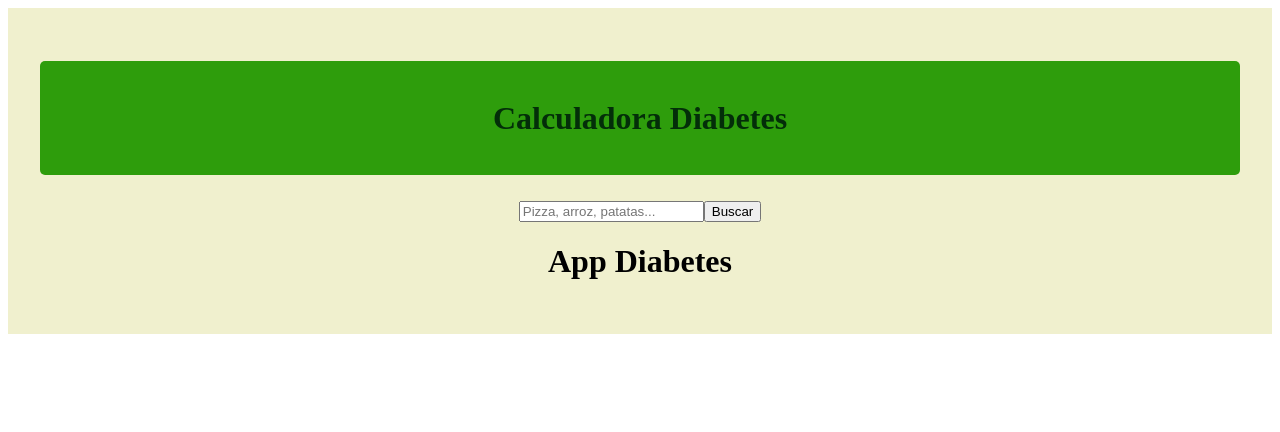
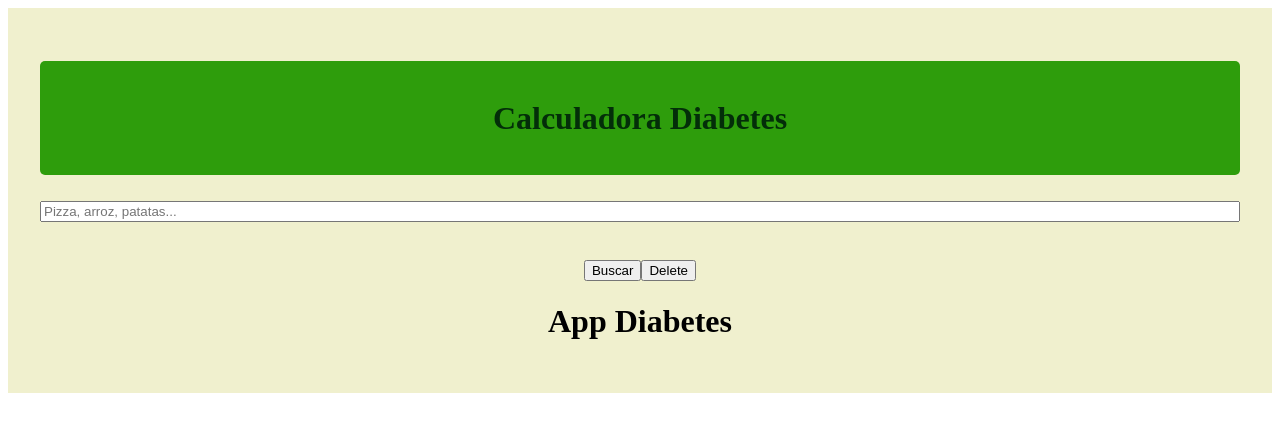
Before and after one commit to rortegaez/diabetes, a React (Vite) app: page / in a window 1280 px wide. Shown: the top 432 px of the page. Built offline with nearby package versions, Linux system fonts and the light colour scheme.

Commit message:
create buttonclick

```diff
--- /dev/null
+++ b/src/components/component/ButtonClick.jsx
@@ -0,0 +1,9 @@
+export const ButtonClick = ({ type, name, onClick }) => {
+  return (
+    <>
+      <button type={type} onClick={onClick}>
+        {name}
+      </button>
+    </>
+  );
+};
--- /dev/null
+++ b/src/components/css/searchFood.module.css
@@ -0,0 +1,8 @@
+.form {
+  display: flex;
+  flex-direction: column;
+}
+
+.buttoms {
+  margin-top: 3vw;
+}
--- a/src/components/element/SearchFood.jsx
+++ b/src/components/element/SearchFood.jsx
@@ -1,11 +1,17 @@
+import { useState } from "react";
+import { ButtonClick } from "../component/ButtonClick";
 import { useFood } from "../hooks/useFood";
+
+import style from "../css/searchFood.module.css";
 
 export const SearchFood = () => {
   const { getFood, searchFood, setSearchFood } = useFood();
+  const [view, setView] = useState(true);
 
   const handleSubmit = (event) => {
     event.preventDefault();
     getFood();
+    setView(!view);
   };
 
   const handleSearch = (event) => {
@@ -14,16 +20,23 @@ export const SearchFood = () => {
     setSearchFood(newQuery);
   };
 
+  function handleDelete() {
+    console.log("print");
+  }
+
   return (
     <>
-      <form onSubmit={handleSubmit}>
+      <form onSubmit={handleSubmit} className={style.form}>
         <input
           name="search"
           onChange={handleSearch}
           value={searchFood?.value}
           placeholder="Pizza, arroz, patatas..."
         />
-        <button type="submit">Buscar</button>
+        <div className={style.buttoms}>
+          <ButtonClick type="submit" name={"Buscar"} />
+          <ButtonClick type="button" name={"Delete"} onClick={handleDelete} />
+        </div>
       </form>
     </>
   );
--- a/src/components/hooks/useFood.js
+++ b/src/components/hooks/useFood.js
@@ -7,7 +7,7 @@ export function useFood () {
 
 	const getFood = () => {
 			console.log(searchFood, "searchoooo");
-			if (searchFood === " ") return null;
+			if (searchFood === "") return null;
 
 			const searchChange = searchFood
 				.toLowerCase()
```
Also changed, not shown: src/components/hooks/useBottom.js (added).
